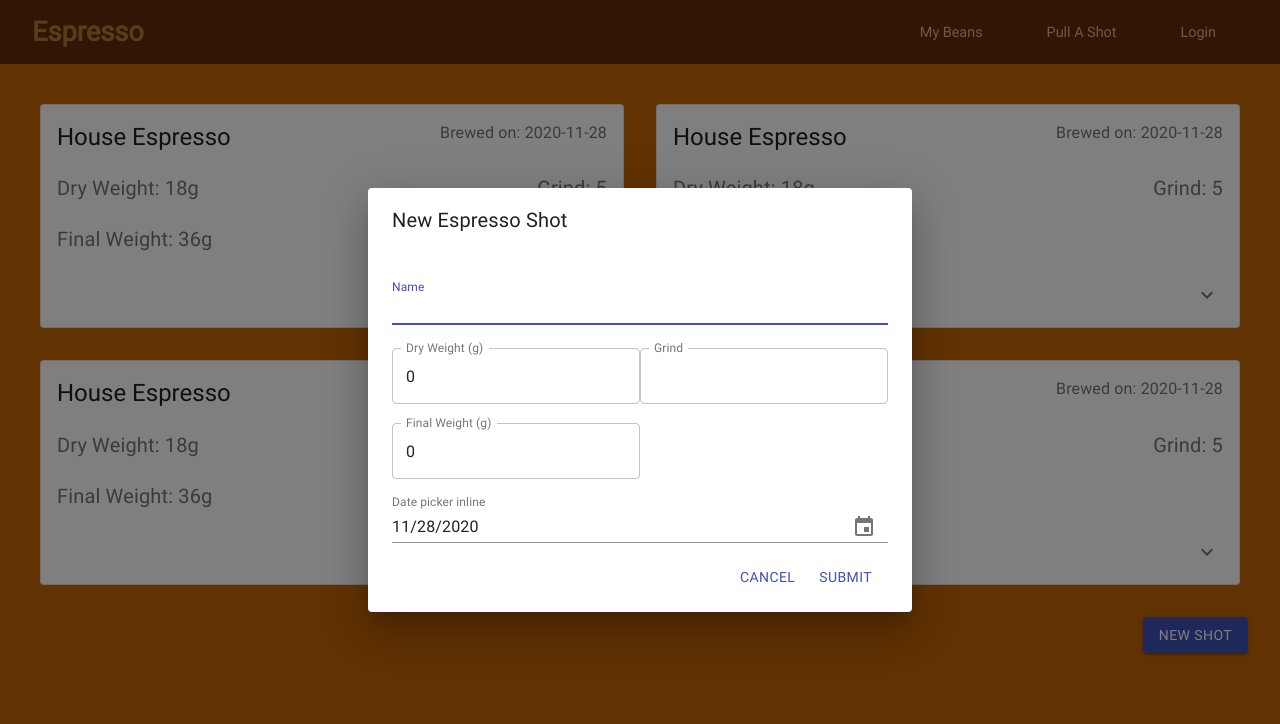
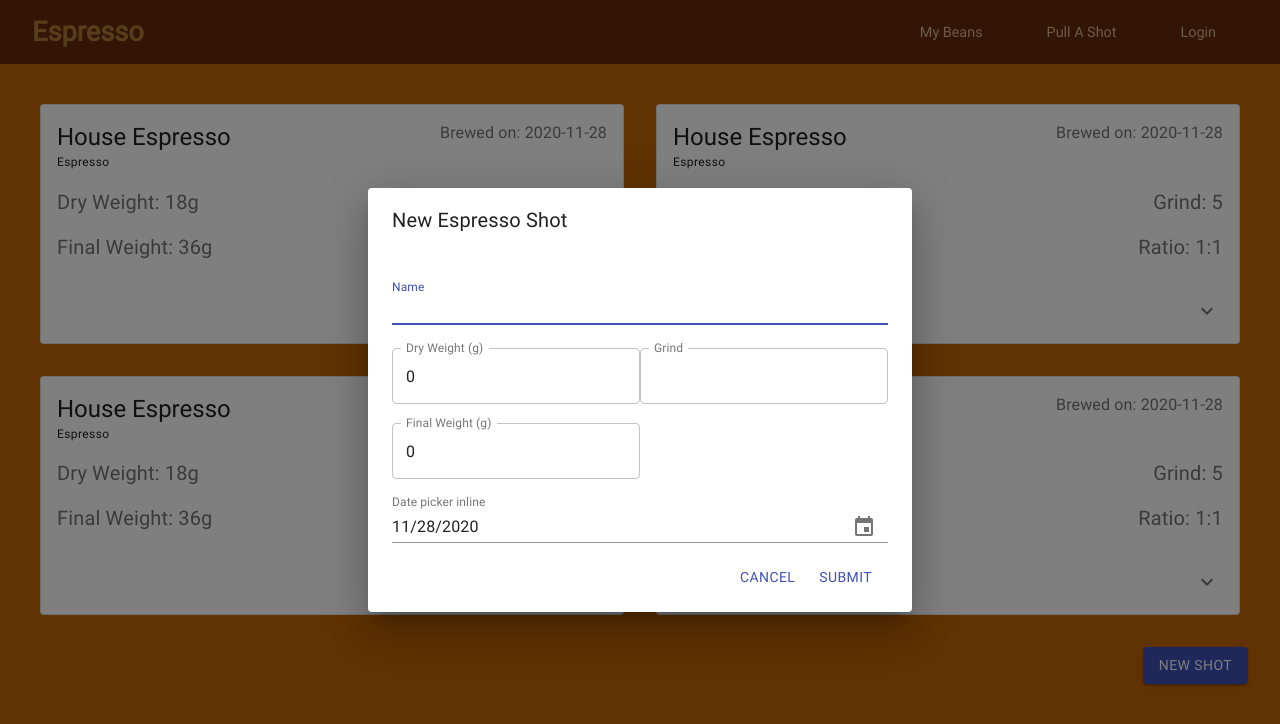
Before and after one commit to samueljmillward/espresso, a React (Create React App) app: page /brews in a window 1280 px wide. Shown: the top 724 px of the page. Built offline with nearby package versions, Linux system fonts and the light colour scheme.

Commit message:
BrewCard styles

```diff
--- a/src/elements/BrewCard.js
+++ b/src/elements/BrewCard.js
@@ -21,9 +21,6 @@ const useStyles = makeStyles((theme) => ({
     display: 'flex',
     justifyContent: 'flex-end',
   },
-  pos: {
-    marginBottom: 12,
-  },
   expand: {
     transform: 'rotate(0deg)',
     marginLeft: 'auto',
@@ -37,12 +34,15 @@ const useStyles = makeStyles((theme) => ({
   container: {
     margin: 0,
     padding: 0,
-    paddingBottom: '1.2rem',
     display: 'flex',
     justifyContent: 'space-between',
   },
-  paddingTop: {
-    paddingTop: 0,
+  paddingBottom: {
+    margin: 0,
+    padding: 0,
+    display: 'flex',
+    justifyContent: 'space-between',
+    paddingBottom: '.8rem',
   },
 }));
 
@@ -61,15 +61,14 @@ export default function BrewCard({ brews }) {
           <Typography variant="h5" component="h2">
             {brews.name}
           </Typography>
-          <Typography
-            className={classes.date}
-            color="textSecondary"
-            gutterBottom
-          >
+          <Typography className={classes.date} color="textSecondary">
             Brewed on: {brews.brewDate}
           </Typography>
         </Container>
-        <Container className={classes.container}>
+        <Typography className={classes.paddingBottom} variant="caption">
+          Espresso
+        </Typography>
+        <Container className={classes.paddingBottom}>
           <Typography variant="h6" color="textSecondary">
             Dry Weight: {brews.dryWeight}g
           </Typography>
@@ -77,9 +76,14 @@ export default function BrewCard({ brews }) {
             Grind: {brews.grind}
           </Typography>
         </Container>
-        <Typography variant="h6" color="textSecondary">
-          Final Weight: {brews.finalWeight}g
-        </Typography>
+        <Container className={classes.container}>
+          <Typography variant="h6" color="textSecondary">
+            Final Weight: {brews.finalWeight}g
+          </Typography>
+          <Typography variant="h6" color="textSecondary">
+            Ratio: 1:1
+          </Typography>
+        </Container>
       </CardContent>
       {/* <CardMedia
         component="img"
@@ -101,9 +105,8 @@ export default function BrewCard({ brews }) {
       </CardActions>
       <Collapse in={expanded} timeout="auto" unmountOnExit>
         <CardContent>
-          <Typography variant="h6" gutterBottom>
-            Notes: {brews.notes}
-          </Typography>
+          <Typography variant="body1">Notes:</Typography>
+          <Typography variant="body1">{brews.notes}</Typography>
         </CardContent>
       </Collapse>
     </Card>
```
